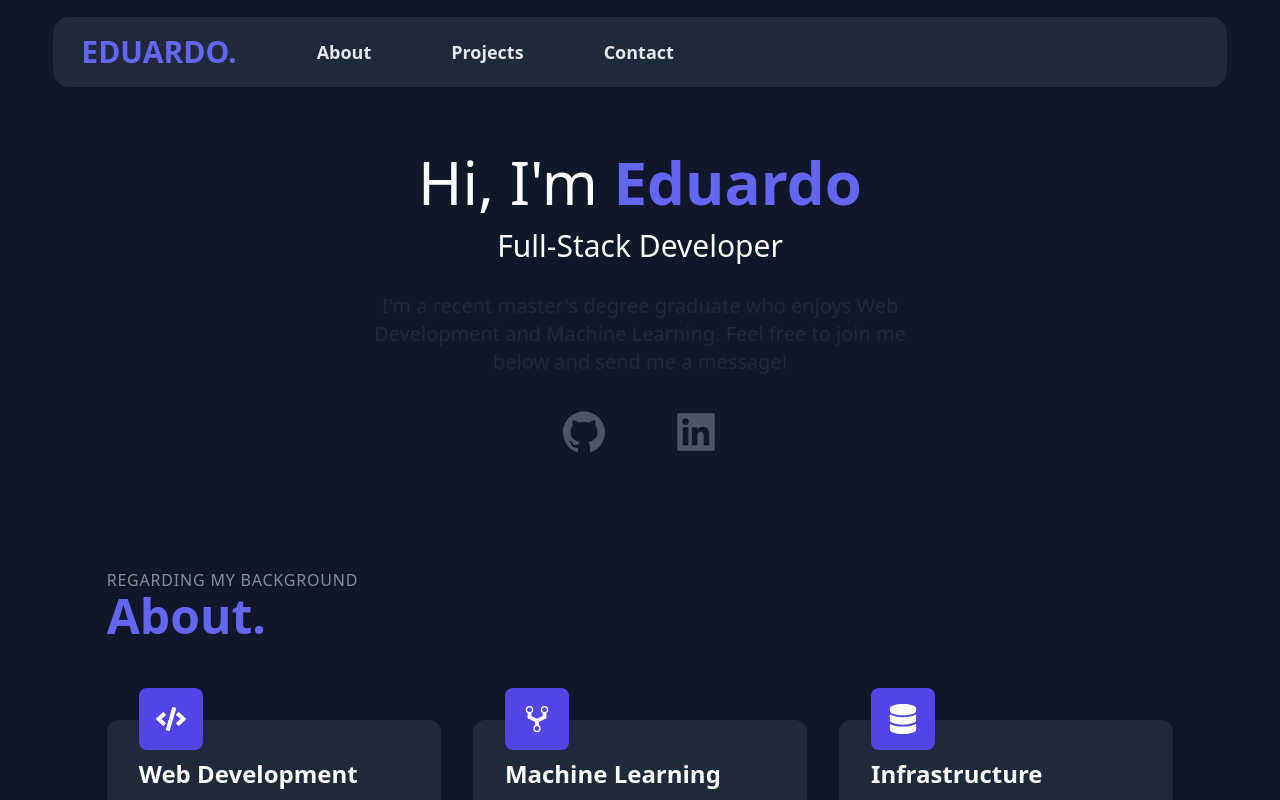
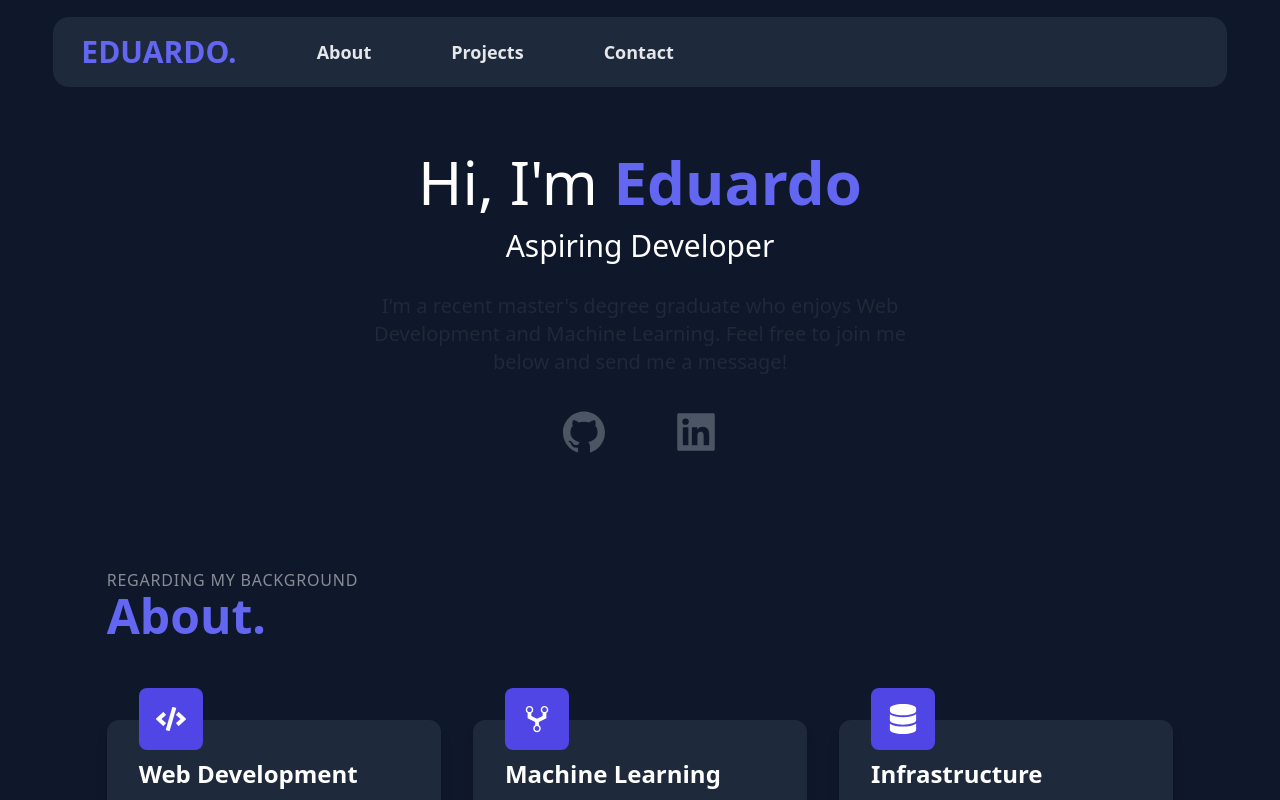
Before and after one commit to EduardoGit-1/react-tailwind-portfolio, a React (Create React App) app: page / in a window 1280 px wide. Shown: the top 800 px of the page. Built offline with nearby package versions, Linux system fonts and the light colour scheme.

Commit message:
Update HeroSection.js

```diff
--- a/src/views/HeroSection.js
+++ b/src/views/HeroSection.js
@@ -9,7 +9,7 @@ const HeroSection = () =>{
                     Hi, I'm <span className="text-indigo-500 font-bold">Eduardo</span>
                 </h2>
                 <h3 className="text-2xl py-2 dark:text-white md:text-3xl">
-                    Full-Stack Developer
+                    Aspiring Developer
                 </h3>
                 <p className="text-md py-5 leading-8 text-gray-800 dark:text-gray-200 max-w-xl mx-auto md:text-xl">
                     I'm a recent master's degree graduate who enjoys Web Development and Machine Learning. Feel free to join me below and send me a message!
```
